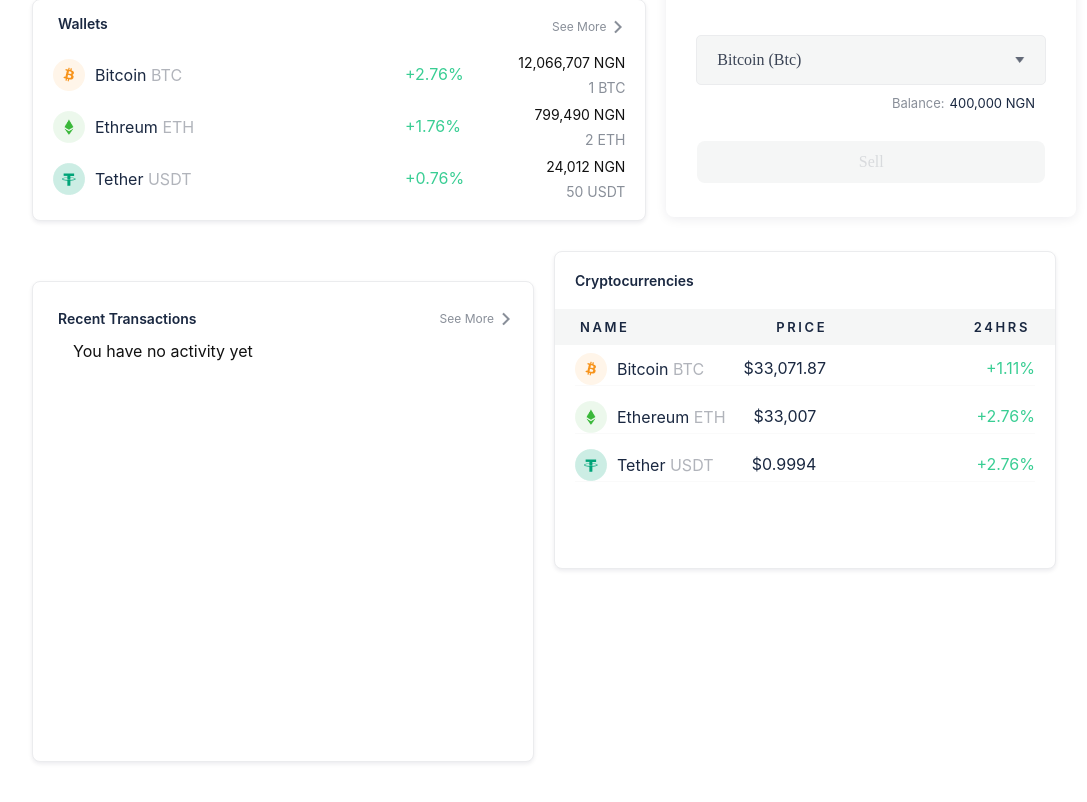
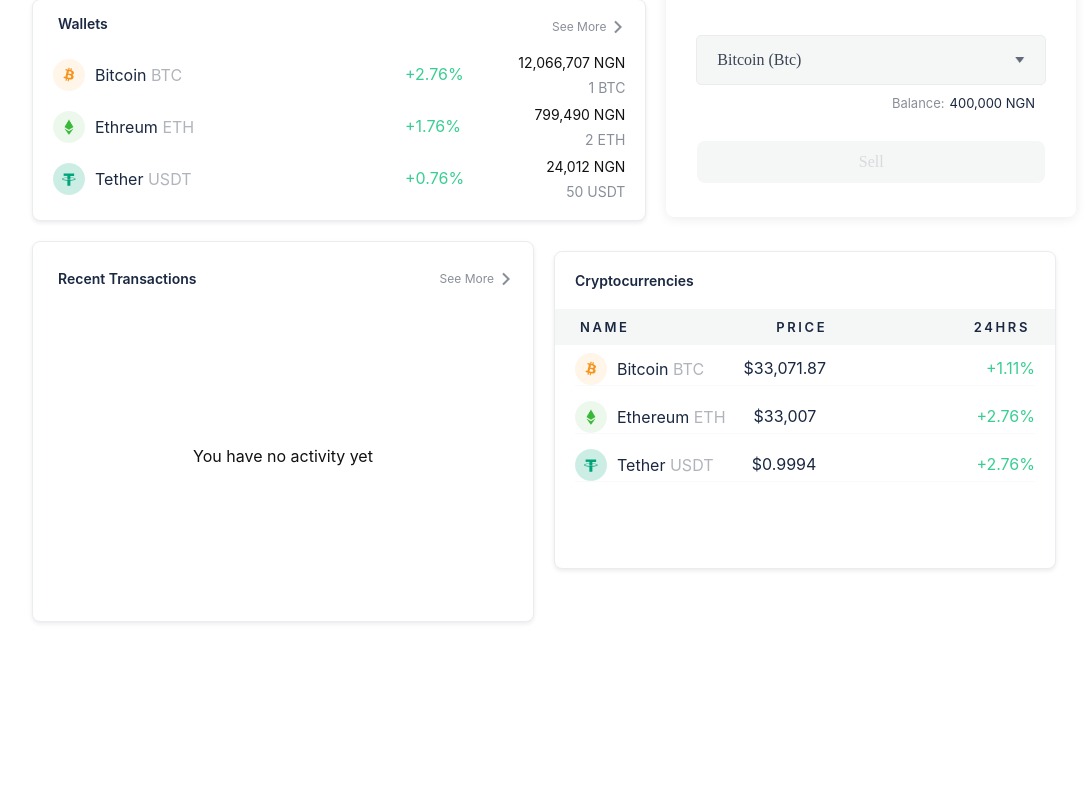
Before and after one commit to taofik-adeniyi/wave, a React (Create React App) app: page /dashboard in a window 1280 px wide. Shown: the part 400-1202 px from the top of the page, without its empty margins (96-1183 px from the left). After the commit the page ends 1072 px from the top, so only its background shows below. Built offline with nearby package versions, Linux system fonts and the light colour scheme; a web font is replaced by a local one.

Commit message:
new changes

```diff
--- a/src/components/RecentTransactions/index.js
+++ b/src/components/RecentTransactions/index.js
@@ -3,9 +3,9 @@
 import "./style.css"
 
 const index = (props) => {
-  const { moreInfo, children } = props
+  const { moreInfo, children, others } = props
   return (
-    <div className="recent-wrapper">
+    <div className={`recent-wrapper ${others ? 'top-space' : null}`}>
       <div className="recent-row">
         <div style={{color: '#1A2841', fontSize: '14px', fontWeight: '600'}}>Recent Transactions</div>
 
@@ -13,11 +13,12 @@
           moreInfo ? moreInfo() : <SeeMore />
         }
       </div>
-      <div style={{minHeight: '410px', padding: '0 20px'}}>
-         {
-           children
+         {children &&
+        <div style={{display: 'flex', justifyContent: 'center', alignItems: 'center', minHeight: '310px', padding: '0 20px'}}>
+           {children}
+        </div>
          }
-        </div>
+      {others && <div>{others()}</div>}
     </div>
   );
 };
--- a/src/components/RecentTransactions/style.css
+++ b/src/components/RecentTransactions/style.css
@@ -1,15 +1,11 @@
 .recent-wrapper {
-    margin-top: 40px;
     width: 100%;
-    /* min-height: 250px; */
     padding: 10px 20px;
 
 background: #FFFFFF;
-/* Gray/200 */
 
 border: 1px solid #EBECEE;
 box-sizing: border-box;
-/* Card */
 
 box-shadow: 0px 2px 4px rgba(8, 12, 47, 0.08);
 border-radius: 8px;
@@ -22,3 +18,6 @@
     padding: 5px 5px 10px 5px;
     margin-top: 10px;
 }
+.top-space{
+    margin-top: 30px;
+}
--- a/src/pages/Wallets/Wallet.js
+++ b/src/pages/Wallets/Wallet.js
@@ -265,9 +265,7 @@
       {step === 3 && (
         <div className="step-three-wrapper">
           <AccountSummary title={"Naira Wallet"} amount={"18,000,908"} withdrawClick={withdraw} depositClick={deposit} />
-          <RecentTransactions moreInfo={moreInfo}>
-            {
-              // translist === 'notempty' &&
+          <RecentTransactions moreInfo={moreInfo} others={()=> (
             <div>
             <TransactionList
           icon={depositimg}
@@ -302,9 +300,7 @@
           symb="NGN"
         />
           </div>
-            }
-
-          </RecentTransactions>
+          )} />
 
           {
             depowith == 1 &&
@@ -373,7 +369,7 @@
               style={{
                 outline: "none",
                 width: "100%",
-                height: "40px",
+                height: "50px",
                 padding: "5px 10px",
                 backgroundColor: "#F5F6F6",
                 border: "1px solid #EBECEE",
```
Lines whose indentation alone changed are shown as unchanged.
